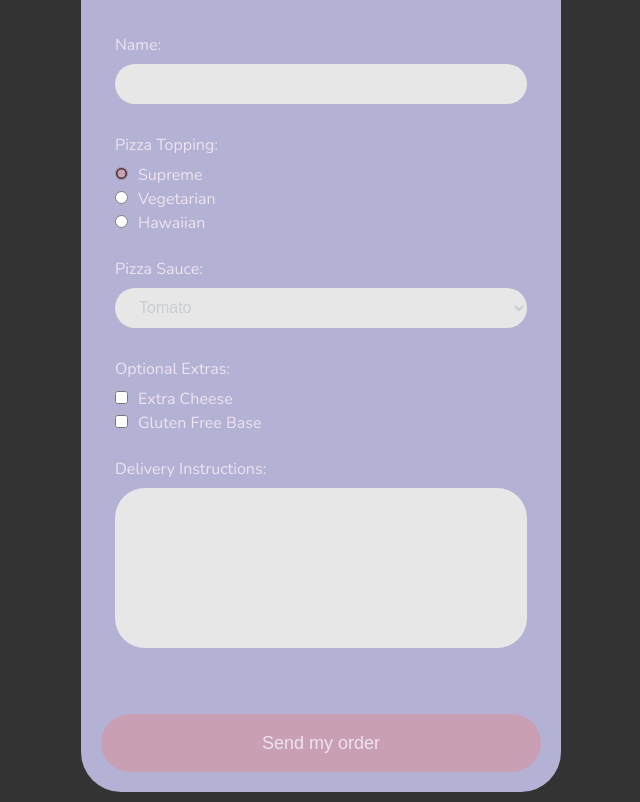
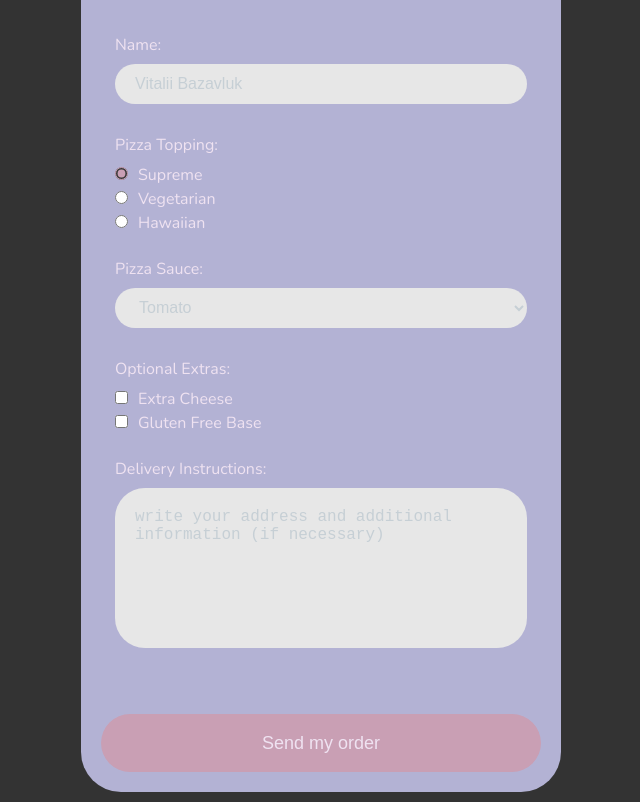
Before and after one commit to 365bv/laba-1, a plain HTML site: page lab #3/index.html in a window 1280 px wide. Shown: the part 65-867 px from the top of the page, without its empty margins (319-959 px from the left). Drawn offline with nearby package versions, Linux system fonts and the light colour scheme.

Commit message:
lab #3 1.1

```diff
--- a/lab #3/assets/css/style.css
+++ b/lab #3/assets/css/style.css
@@ -85,6 +85,9 @@ label {
     font-weight: 300;
 }
 
+::placeholder {
+    color: #c6cfd5;
+}
 
 @media screen and (min-width: 480px) {
     form {
--- a/lab #3/index.html
+++ b/lab #3/index.html
@@ -16,7 +16,7 @@
     <fieldset>
 
         <label for="name">Name:</label>
-        <input type="text" id="name" name="user_name" maxlength="35" required>
+        <input type="text" id="name" name="user_name" maxlength="35" placeholder="Vitalii Bazavluk"  required>
 
 
         <label>Pizza Topping:</label>
@@ -63,7 +63,7 @@
 
 
         <label for="delivery_instructions">Delivery Instructions:</label>
-        <textarea id="delivery_instructions" name="delivery" maxlength="200" required></textarea>
+        <textarea id="delivery_instructions" name="delivery" maxlength="200" placeholder="write your address and additional information (if necessary)"></textarea>
 
     </fieldset>
 
```
